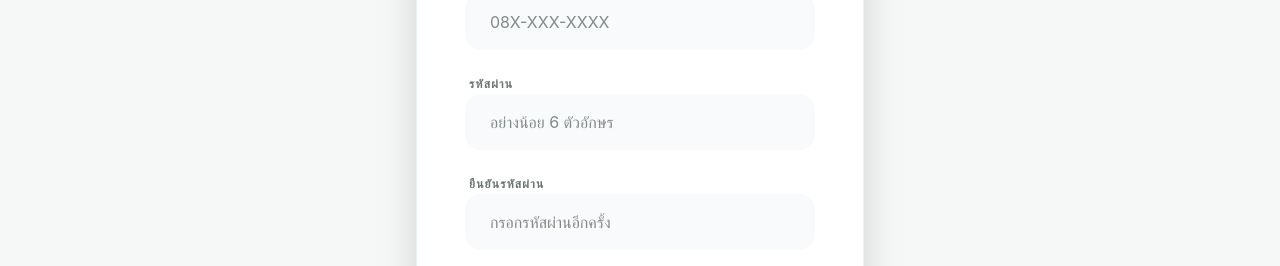
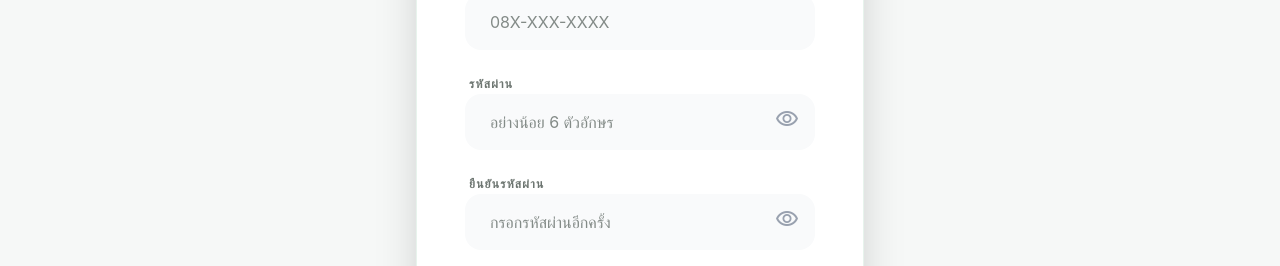
Before and after one commit to Nalanoyyyy/rentbook-project-ver3, a React (Vite) app: page /register in a window 1280 px wide. Shown: the part 686-952 px from the top of the page. Built offline with nearby package versions, Linux system fonts and the light colour scheme; no server answers; a web font is replaced by a local one.

Commit message:
fix register toggle

```diff
--- a/src/pages/Register.tsx
+++ b/src/pages/Register.tsx
@@ -7,6 +7,8 @@ const Register: React.FC = () => {
   const [form,    setForm]    = useState({ fullName: '', nickname: '', email: '', phone: '', password: '', confirmPassword: '' });
   const [error,   setError]   = useState('');
   const [loading, setLoading] = useState(false);
+  const [showPassword, setShowPassword] = useState(false);
+  const [showConfirm, setShowConfirm] = useState(false);
 
   const set = (k: keyof typeof form, v: string) => setForm(p => ({ ...p, [k]: v }));
 
@@ -28,8 +30,8 @@ const Register: React.FC = () => {
     { key: 'nickname',        label: 'ชื่อเล่น',          ph: 'กรอกชื่อเล่น'             },
     { key: 'email',           label: 'อีเมล',             type: 'email',    ph: 'example@mail.com'      },
     { key: 'phone',           label: 'เบอร์โทรศัพท์',    type: 'tel',      ph: '08X-XXX-XXXX'          },
-    { key: 'password',        label: 'รหัสผ่าน',          type: 'password', ph: 'อย่างน้อย 6 ตัวอักษร' },
-    { key: 'confirmPassword', label: 'ยืนยันรหัสผ่าน',   type: 'password', ph: 'กรอกรหัสผ่านอีกครั้ง' },
+    { key: 'password',        label: 'รหัสผ่าน',        ph: 'อย่างน้อย 6 ตัวอักษร' },
+    { key: 'confirmPassword', label: 'ยืนยันรหัสผ่าน',    ph: 'กรอกรหัสผ่านอีกครั้ง' },
   ];
 
   return (
@@ -44,11 +46,35 @@ const Register: React.FC = () => {
         </div>
         <form onSubmit={handleRegister} className="space-y-5">
           {FIELDS.map(({ key, label, type = 'text', ph }) => (
-            <div key={key} className="space-y-2">
-              <label className="text-xs font-black uppercase tracking-widest ml-1 opacity-60">{label}</label>
-              <input required type={type} placeholder={ph} value={form[key]} onChange={e => set(key, e.target.value)} className={inputCls} />
-            </div>
-          ))}
+        <div key={key} className="space-y-2">
+        <label className="text-xs font-black uppercase tracking-widest ml-1 opacity-60">{label}</label>
+        <div className="relative">
+        <input
+        required
+        type={
+          key === 'password' ? (showPassword ? 'text' : 'password') :
+          key === 'confirmPassword' ? (showConfirm ? 'text' : 'password') :
+          type
+        }
+        placeholder={ph}
+        value={form[key]}
+        onChange={e => set(key, e.target.value)}
+        className={inputCls + ' pr-14'}
+      />
+      {(key === 'password' || key === 'confirmPassword') && (
+        <button
+          type="button"
+          onClick={() => key === 'password' ? setShowPassword(p => !p) : setShowConfirm(p => !p)}
+          className="absolute right-4 top-1/2 -translate-y-1/2 text-gray-400 hover:text-gray-600"
+        >
+          <span className="material-symbols-outlined text-[22px]">
+            {key === 'password' ? (showPassword ? 'visibility_off' : 'visibility') : (showConfirm ? 'visibility_off' : 'visibility')}
+          </span>
+        </button>
+      )}
+    </div>
+  </div>
+))}
           {error && (
             <div className="flex items-center gap-2 bg-red-50 dark:bg-red-900/20 border border-red-200 dark:border-red-700/30 text-red-600 dark:text-red-400 text-sm font-medium px-4 py-3 rounded-2xl">
               <span className="material-symbols-outlined text-[18px] flex-shrink-0">error</span>{error}
```
